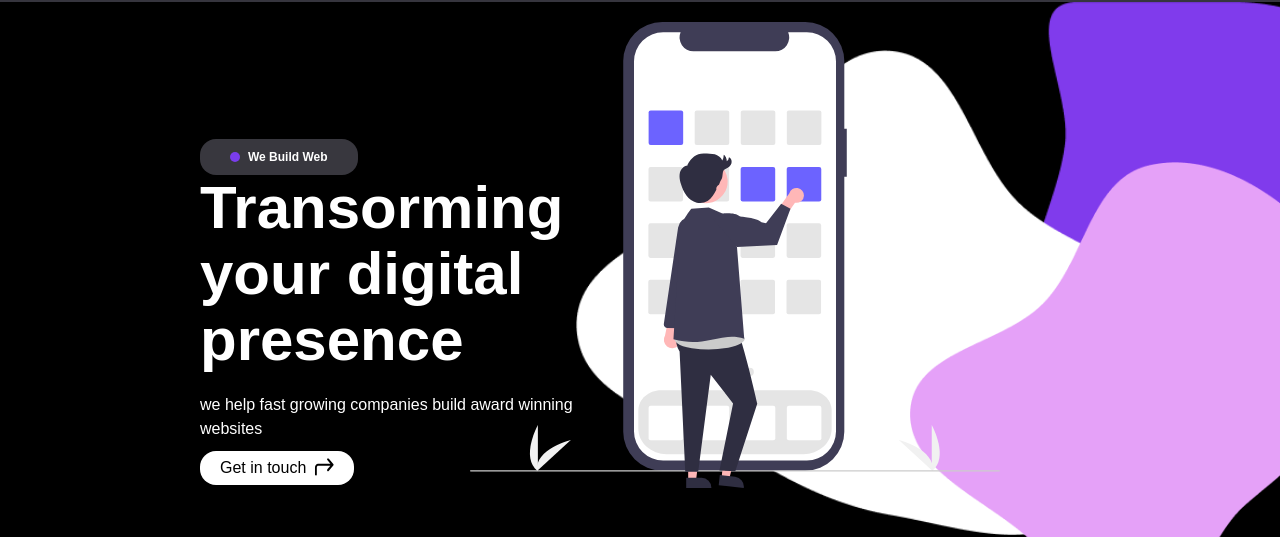
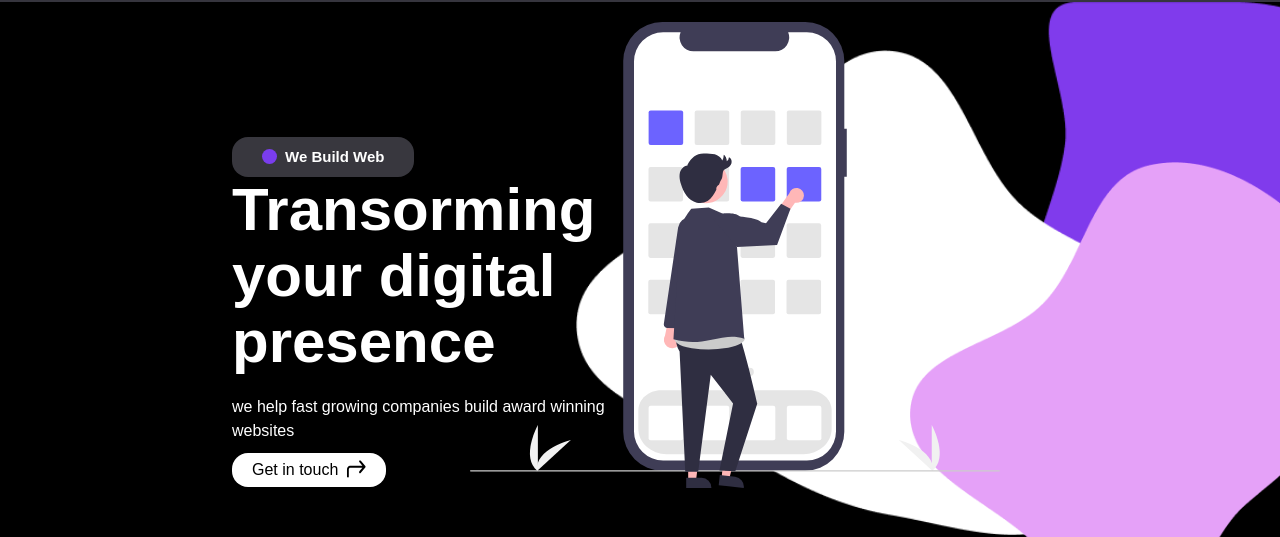
Before and after one commit to neviya1011/Anime, a React (Vite) app: page / in a window 1280 px wide. Shown: the part 98-635 px from the top of the page. Built offline with nearby package versions, Linux system fonts and the light colour scheme.

Commit message:
Update hero section layout

```diff
--- a/src/pages/Home.jsx
+++ b/src/pages/Home.jsx
@@ -8,7 +8,7 @@ import Testimonials from '../sections/Testimonials'
 const Home = () => {
   return (
     <div>
-      <Hero />
+      <Hero /> {/*Done*/}
       <About />
       <Contact />
       <Services />
--- a/src/sections/Hero.jsx
+++ b/src/sections/Hero.jsx
@@ -1,49 +1,17 @@
-import React, { useEffect, useRef } from "react";
-import gsap from "gsap";
+import React from "react";
 import "../styles/hero.css";
-import blobPurple from "../assets/images/blob purple.png";
-import blobWhite from "../assets/images/blob white.png";
-import blobPink from "../assets/images/blobPink.png";
-import arrowRight from "../assets/images/Arrow Right.svg";
-import mobile from "../assets/images/mobile.svg"
+import HeroLeft from "./HeroLeft";
+import HeroRight from "./HeroRight";
+
 
 const Hero = () => {
 
-  const mobileRef = useRef(null)
 
-  useEffect(() => {
-    gsap.to(mobileRef.current, {
-      y:-20,
-      duration:1.1,
-      repeat:-1,
-      yoyo:true,
-      ease:"power1.out"
-    })
-  },[])
 
   return (
-    <div className="w-screen min-h-[calc(90vh-100px)] bg-black relative flex justify-start pl-[200px]">
-      <div>
-        <img src={blobPurple} className="w-[250px] absolute right-0" />
-        <img src={blobWhite} className="w-[600px] absolute right-26 top-12" />
-        <img src={blobPink} className="w-[370px] absolute right-0 top-40" />
-        <img ref = {mobileRef} src={mobile} className="w-[530px] absolute right-[280px] top-[40px] float" />
-      </div>
-
-      <div className="w-[800px] flex flex-col items-start justify-center">
-
-        <button className="text-white text-xs font-bold items-center flex bg-[rgb(56,55,62)] px-[30px] py-[10px] rounded-2xl gap-2">
-          <div className="bg-[rgb(122,61,237)] w-[10px] h-[10px] rounded-full text-white"></div>
-          <p className="text-white">We Build Web</p>
-        </button>
-
-        <div>
-          <p className=" text-white font-bold text-[60px] leading-[1.1] mb-5">Transorming<br/>your digital<br/>presence </p>
-          <p className="text-white">we help fast growing companies build award winning <br /> websites</p>
-          <button className="bg-white gap-2 flex px-[20px] py-[5px] rounded-2xl items-center mt-[10px]">Get in touch <span className="w-[20px]"><img src={arrowRight} /></span></button>
-        </div>
-
-      </div>
+    <div className="hero w-screen min-h-[calc(90vh-100px)] bg-black relative flex justify-start pl-[200px]">
+      <HeroLeft />
+      <HeroRight />
     </div>
   );
 };
--- /dev/null
+++ b/src/sections/HeroLeft.jsx
@@ -0,0 +1,38 @@
+import React from "react";
+import arrowRight from "../assets/images/Arrow Right.svg";
+
+const HeroLeft = () => {
+  return (
+    <div className="Left w-full md:w-[720px] min-h-[calc(90vh-100px)] flex flex-col justify-center px-8">
+      <div>
+
+        <button className="text-white text-xs font-bold items-center flex bg-[rgb(56,55,62)] px-[30px] py-[10px] rounded-2xl gap-2">
+          <div className="bg-[rgb(122,61,237)] w-[15px] h-[15px] rounded-full text-white"></div>
+          <p className="text-white text-[15px]">We Build Web</p>
+        </button>
+
+        <p className=" text-white font-bold text-[60px] leading-[1.1] mb-5">
+          Transorming
+          <br />
+          your digital
+          <br />
+          presence{" "}
+        </p>
+
+        <p className="text-white">
+          we help fast growing companies build award winning <br /> websites
+        </p>
+
+        <button className="bg-white gap-2 flex px-[20px] py-[5px] rounded-2xl items-center mt-[10px]">
+          Get in touch{" "}
+          <span className="w-[20px]">
+            <img src={arrowRight} />
+          </span>
+        </button>
+
+      </div>
+    </div>
+  );
+};
+
+export default HeroLeft;
--- /dev/null
+++ b/src/sections/HeroRight.jsx
@@ -0,0 +1,34 @@
+    import React, { useEffect, useRef } from "react";
+    import gsap from "gsap";
+    import blobPurple from "../assets/images/blob purple.png";
+    import blobWhite from "../assets/images/blob white.png";
+    import blobPink from "../assets/images/blobPink.png";
+    import mobile from "../assets/images/mobile.svg";
+
+    const HeroRight = () => {
+
+    const mobileRef = useRef(null);
+
+    useEffect(() => {
+        gsap.to(mobileRef.current, {
+        y: -20,
+        duration: 1.1,
+        repeat: -1,
+        yoyo: true,
+        ease: "power1.out",
+        });
+    }, []);
+
+    return (
+        <div className="Right flex-1 h-full">
+
+        <img src={blobPurple} className="blobP w-[250px] absolute right-0" />
+        <img src={blobWhite} className="blobW w-[600px] absolute right-26 top-12"/>
+        <img src={blobPink} className="blobPi w-[370px] absolute right-0 top-40"/>
+        <img ref={mobileRef} src={mobile} className="mob w-[530px] absolute right-[280px] top-[40px]"/>
+
+        </div>
+    );
+    };
+
+    export default HeroRight;
--- a/src/styles/header.css
+++ b/src/styles/header.css
@@ -63,6 +63,7 @@
     opacity: 1;
     pointer-events: auto;
     transform: translateX(-50%) scale(1);
+    z-index: 100;
   }
 
   .nav-close {
--- a/src/styles/hero.css
+++ b/src/styles/hero.css
@@ -9,3 +9,13 @@ button:hover {
 button:active {
   transform: scale(0.95);
 }
+
+@media only screen and (max-width:768px) {
+  .Right{
+    height: 100%;
+    width: 100vw;
+    opacity: 0.25;
+    justify-content: center;
+    align-items: center;
+  }
+}
```
Also changed, not shown: src/components/Header.jsx (+1 -21 lines).
